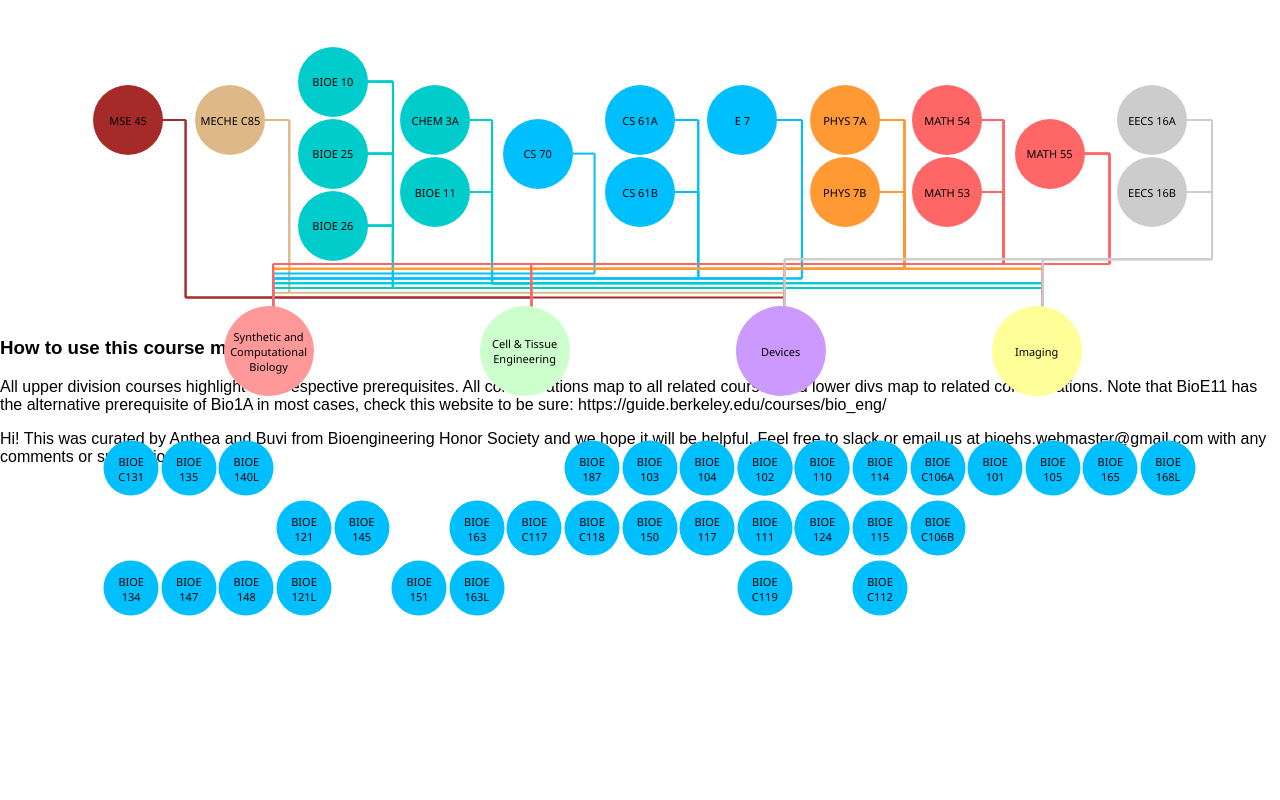
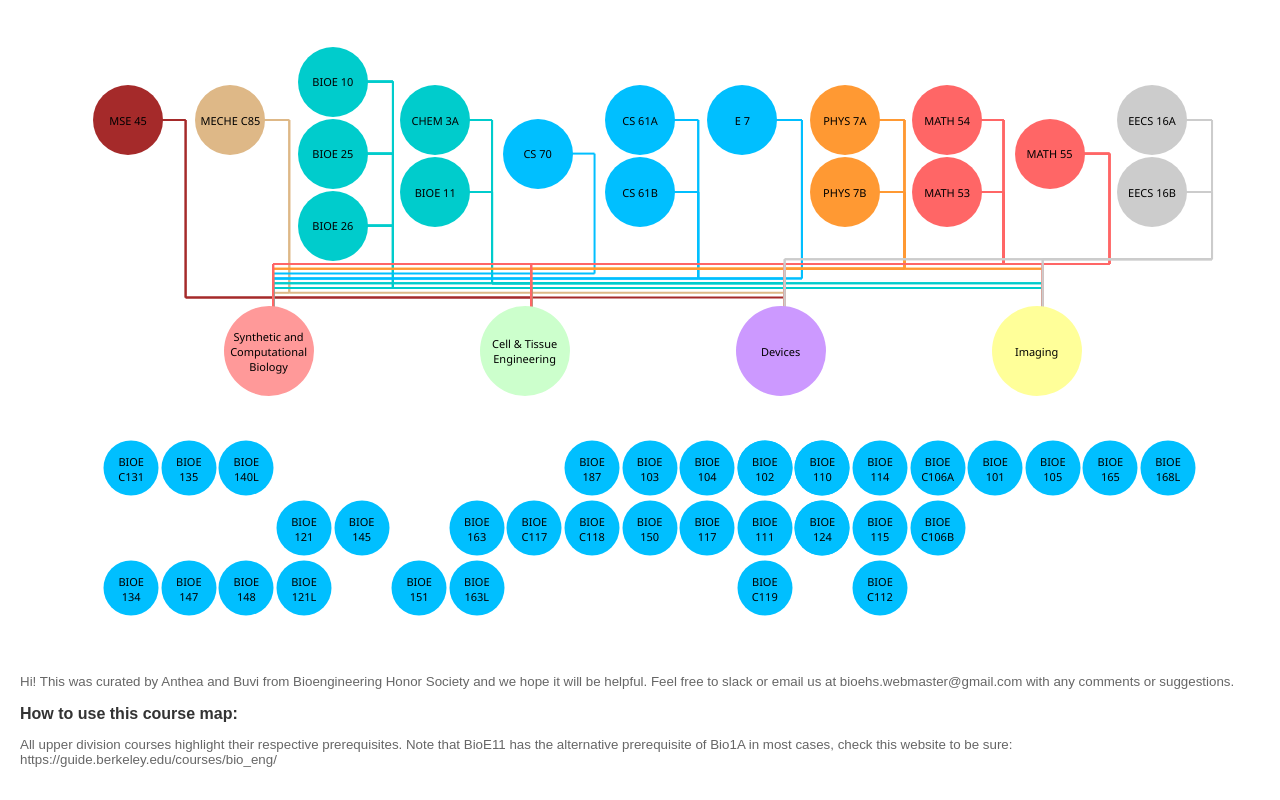
Before and after one commit to crocodile27/bioehs, a React (Create React App) app: page / in a window 1280 px wide. Built offline with nearby package versions, Linux system fonts and the light colour scheme.

Commit message:
fixed summary

```diff
--- a/src/App.css
+++ b/src/App.css
@@ -1,4 +1,6 @@
 /* styles.css */
+
+
 body {
   font-family: Arial, sans-serif;
   display: flex;
@@ -63,7 +65,32 @@ svg {
   height: 50%;
   display: flex;
   justify-content: space-around;
-  align-items:center;
+  align-items: center;
+  z-index: 2; /* Add this to bring upper-div-container to the front */
+}
+
+/* Assuming courseMapSummary is the class for the summary box */
+.courseMapSummary {
+  position: absolute;
+  bottom: 0;
+  left: 0;
+  width: auto; /* Adjust width as needed */
+  margin: 0 auto;
+  padding: 20px;
+  background: white; /* Ensure it stands out */
+  z-index: 0; /* Make sure it’s on top */
+  font-size: smaller;
+}
+
+.courseMapSummary h3 {
+  font-size: 1.2em;
+  margin-bottom: 10px;
+  color: #333;
+}
+
+.courseMapSummary p {
+  font-size: 1em;
+  color: #666;
 }
 
 .circle {
--- a/src/Components/CourseMap.1.tsx
+++ b/src/Components/CourseMap.1.tsx
@@ -749,20 +749,21 @@ export const CourseMap = () => {
           />
         ))}
       </div>
+      <div className="courseMapSummary">
         <div>
+          <p>
+            Hi! This was curated by Anthea and Buvi from Bioengineering Honor
+            Society and we hope it will be helpful. Feel free to slack or email
+            us at bioehs.webmaster@gmail.com with any comments or suggestions.{" "}
             <h3>How to use this course map:</h3>
             <p>
-          All upper division courses highlight their respective prerequisites.
-          All concentrations map to all related courses and lower divs map to
-          related concentrations. Note that BioE11 has the alternative
-          prerequisite of Bio1A in most cases, check this website to be sure:
+              All upper division courses highlight their respective
+              prerequisites. Note that BioE11 has the alternative prerequisite
+              of Bio1A in most cases, check this website to be sure:
               https://guide.berkeley.edu/courses/bio_eng/
             </p>
-        <p>
-          Hi! This was curated by Anthea and Buvi from Bioengineering Honor
-          Society and we hope it will be helpful. Feel free to slack or email us
-          at bioehs.webmaster@gmail.com with any comments or suggestions.
           </p>
+        </div>
       </div>
     </div>
   );
```
Lines whose indentation alone changed are shown as unchanged.
